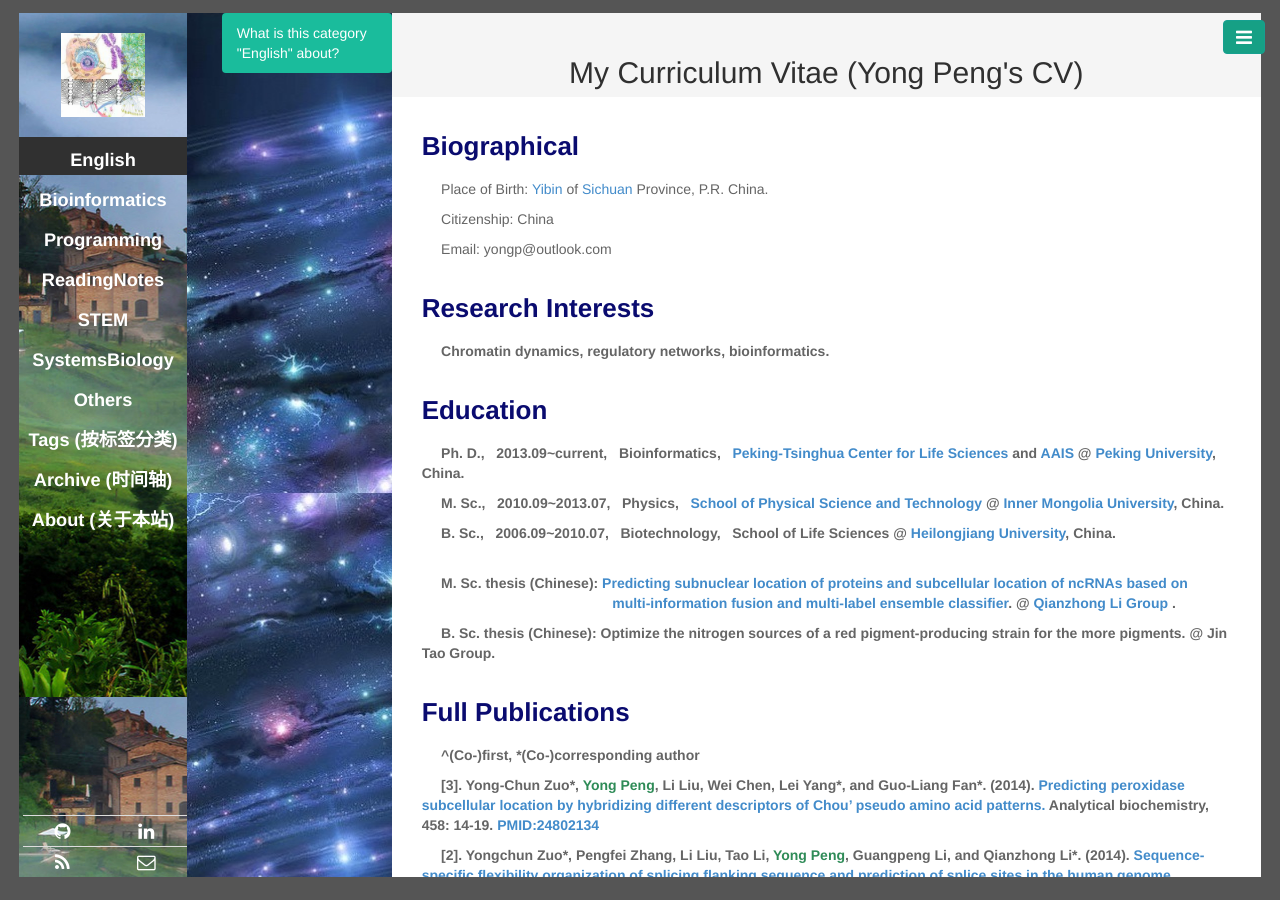
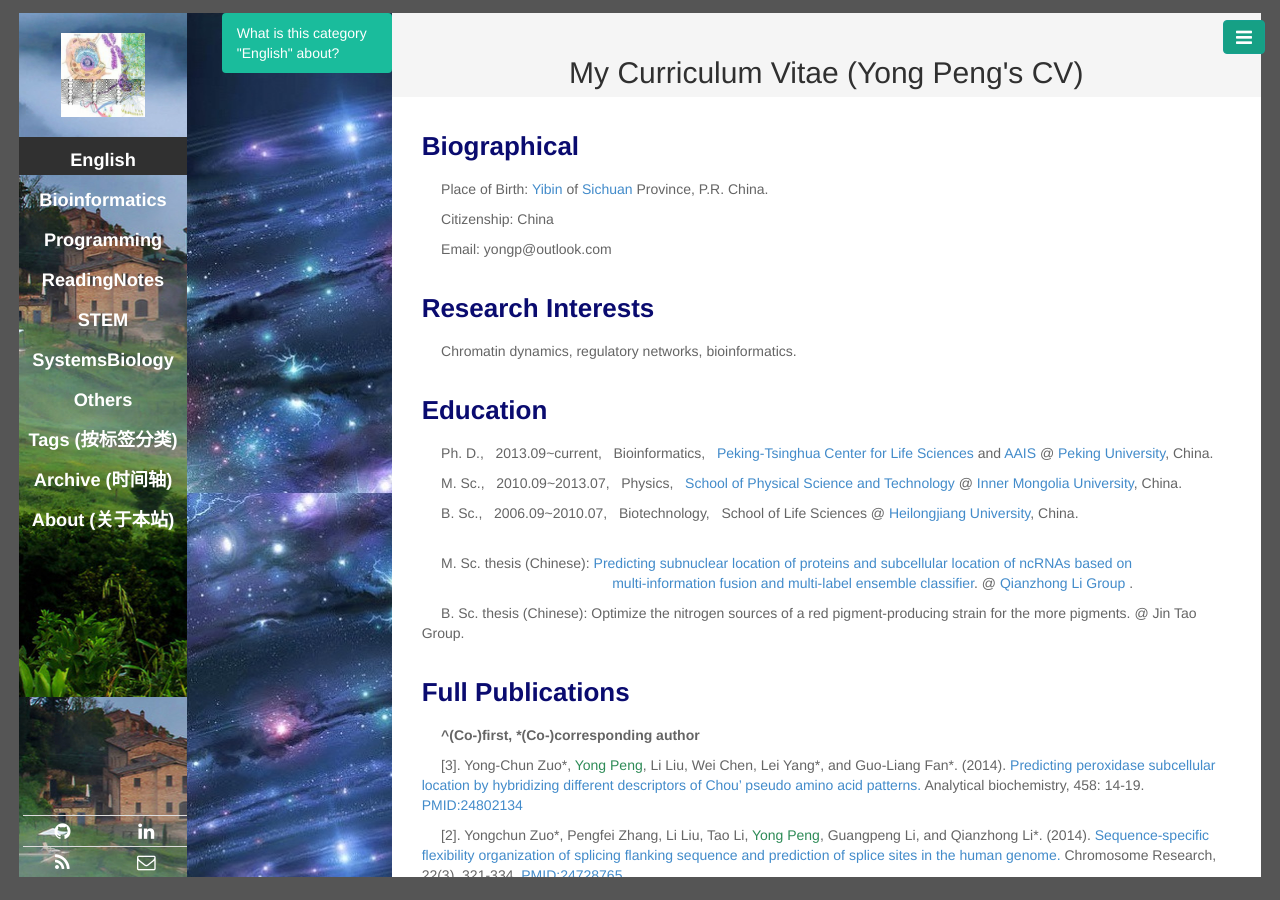
Before and after one commit to CTLife/CTLife.github.io, a Jekyll site: the page built from yongpeng.html, in a window 1280 px wide. Built offline with Jekyll 4.4.1, drawn with Linux system fonts in a browser that asks for light colours; Markdown is read by kramdown in place of the engine named in the settings.

Commit message:
Update yongpeng.html

```diff
--- a/yongpeng.html
+++ b/yongpeng.html
@@ -11,36 +11,36 @@
 <p> &nbsp;&nbsp;&nbsp;&nbsp; Email: yongp@outlook.com </p>
 
 <h3><b style = "color:#0a0b6f">Research Interests</b></h3>
-<p><b> &nbsp;&nbsp;&nbsp;&nbsp; Chromatin dynamics, regulatory networks, bioinformatics.</b></p>
+<p> &nbsp;&nbsp;&nbsp;&nbsp; Chromatin dynamics, regulatory networks, bioinformatics.</p>
 
 <h3><b style = "color:#0a0b6f">Education</b></h3>
-<p><b> &nbsp;&nbsp;&nbsp;&nbsp; Ph. D., &nbsp; 2013.09~current,  &nbsp; Bioinformatics,  &nbsp; <a href="http://www.cls.edu.cn/english/">Peking-Tsinghua Center for Life Sciences</a> and <a href="http://www.aais.pku.edu.cn/En_Index.asp">AAIS</a> @ <a href="https://en.wikipedia.org/wiki/Peking_University">Peking University</a>, China. </b></p>
-<p><b> &nbsp;&nbsp;&nbsp;&nbsp; M. Sc., &nbsp; 2010.09~2013.07,  &nbsp; Physics,  &nbsp; <a href="http://wlxy.imu.edu.cn/"> School of Physical Science and Technology</a> @ <a href="https://en.wikipedia.org/wiki/Inner_Mongolia_University">Inner Mongolia University</a>, China. </b></p>
-<p><b> &nbsp;&nbsp;&nbsp;&nbsp; B. Sc., &nbsp; 2006.09~2010.07,  &nbsp; Biotechnology,  &nbsp; School of Life Sciences @ <a href="https://en.wikipedia.org/wiki/Heilongjiang_University">Heilongjiang University</a>, China. </b></p>
+<p> &nbsp;&nbsp;&nbsp;&nbsp; Ph. D., &nbsp; 2013.09~current,  &nbsp; Bioinformatics,  &nbsp; <a href="http://www.cls.edu.cn/english/">Peking-Tsinghua Center for Life Sciences</a> and <a href="http://www.aais.pku.edu.cn/En_Index.asp">AAIS</a> @ <a href="https://en.wikipedia.org/wiki/Peking_University">Peking University</a>, China. </p>
+<p> &nbsp;&nbsp;&nbsp;&nbsp; M. Sc., &nbsp; 2010.09~2013.07,  &nbsp; Physics,  &nbsp; <a href="http://wlxy.imu.edu.cn/"> School of Physical Science and Technology</a> @ <a href="https://en.wikipedia.org/wiki/Inner_Mongolia_University">Inner Mongolia University</a>, China. </p>
+<p> &nbsp;&nbsp;&nbsp;&nbsp; B. Sc., &nbsp; 2006.09~2010.07,  &nbsp; Biotechnology,  &nbsp; School of Life Sciences @ <a href="https://en.wikipedia.org/wiki/Heilongjiang_University">Heilongjiang University</a>, China. </p>
 <br>
-<p><b> &nbsp;&nbsp;&nbsp;&nbsp; M. Sc. thesis (Chinese): <a href="http://www.cnki.net/KCMS/detail/detail.aspx?QueryID=4&CurRec=1&recid=&filename=1013293069.nh&dbname=CMFD201401&dbcode=CMFD&pr=&urlid=&yx=&uid=WEEvREcwSlJHSldRa1FhdkJkdjAzeWtRZzM3dFRCQzJ5eUQ5cHNoczNtMD0=$9A4hF_YAuvQ5obgVAqNKPCYcEjKensW4ggI8Fm4gTkoUKaID8j8gFw!!&v=MTY4MjdTN0RoMVQzcVRyV00xRnJDVVJMeWVaK2RtRkNqZ1VMckJWRjI2SGJHeEhkSEtwcEViUElSOGVYMUx1eFk="> Predicting subnuclear location of proteins and subcellular location of ncRNAs based on
-       <br>  &emsp; &emsp; &emsp; &emsp; &emsp; &emsp; &emsp; &emsp; &emsp; &emsp;  &nbsp;&nbsp;  multi-information fusion and multi-label ensemble classifier</a>. @ <a href="http://202.207.14.87:8032/bioinformation/index.asp"> Qianzhong Li Group </a>. </b></p>
-<p><b> &nbsp;&nbsp;&nbsp;&nbsp; B. Sc. thesis (Chinese): Optimize the nitrogen sources of a red pigment-producing strain for the more pigments. @ Jin Tao Group. </b></p>
+<p> &nbsp;&nbsp;&nbsp;&nbsp; M. Sc. thesis (Chinese): <a href="http://www.cnki.net/KCMS/detail/detail.aspx?QueryID=4&CurRec=1&recid=&filename=1013293069.nh&dbname=CMFD201401&dbcode=CMFD&pr=&urlid=&yx=&uid=WEEvREcwSlJHSldRa1FhdkJkdjAzeWtRZzM3dFRCQzJ5eUQ5cHNoczNtMD0=$9A4hF_YAuvQ5obgVAqNKPCYcEjKensW4ggI8Fm4gTkoUKaID8j8gFw!!&v=MTY4MjdTN0RoMVQzcVRyV00xRnJDVVJMeWVaK2RtRkNqZ1VMckJWRjI2SGJHeEhkSEtwcEViUElSOGVYMUx1eFk="> Predicting subnuclear location of proteins and subcellular location of ncRNAs based on
+       <br>  &emsp; &emsp; &emsp; &emsp; &emsp; &emsp; &emsp; &emsp; &emsp; &emsp;  &nbsp;&nbsp;  multi-information fusion and multi-label ensemble classifier</a>. @ <a href="http://202.207.14.87:8032/bioinformation/index.asp"> Qianzhong Li Group </a>. </p>
+<p> &nbsp;&nbsp;&nbsp;&nbsp; B. Sc. thesis (Chinese): Optimize the nitrogen sources of a red pigment-producing strain for the more pigments. @ Jin Tao Group. </p>
 
 
 
 <h3><b style = "color:#0a0b6f"> Full Publications </b></h3>
 <p><b> &nbsp;&nbsp;&nbsp;&nbsp; ^(Co-)first,  *(Co-)corresponding author </b></p>
 
-<p><b> &nbsp;&nbsp;&nbsp;&nbsp; [3].  Yong-Chun Zuo*, <font color="#2E8B57">Yong Peng</font>, Li Liu, Wei Chen, Lei Yang*, and Guo-Liang Fan*. (2014).
+<p> &nbsp;&nbsp;&nbsp;&nbsp; [3].  Yong-Chun Zuo*, <font color="#2E8B57">Yong Peng</font>, Li Liu, Wei Chen, Lei Yang*, and Guo-Liang Fan*. (2014).
 <a href="http://www.sciencedirect.com/science/article/pii/S0003269714001912">
 Predicting peroxidase subcellular location by hybridizing different descriptors of Chou’ pseudo amino acid patterns. </a>
 Analytical biochemistry, 458: 14-19.  <a href="https://www.ncbi.nlm.nih.gov/pubmed/24802134">PMID:24802134</a>
-</b></p>
+</p>
 
-<p><b> &nbsp;&nbsp;&nbsp;&nbsp; [2].  Yongchun Zuo*, Pengfei Zhang, Li Liu, Tao Li, <font color="#2E8B57">Yong Peng</font>, Guangpeng Li, and Qianzhong Li*. (2014).
+<p> &nbsp;&nbsp;&nbsp;&nbsp; [2].  Yongchun Zuo*, Pengfei Zhang, Li Liu, Tao Li, <font color="#2E8B57">Yong Peng</font>, Guangpeng Li, and Qianzhong Li*. (2014).
 <a href="http://link.springer.com/article/10.1007%2Fs10577-014-9414-z">
 Sequence-specific flexibility organization of splicing flanking sequence and prediction of splice sites in the human genome. </a>
 Chromosome Research, 22(3), 321-334.  <a href="https://www.ncbi.nlm.nih.gov/pubmed/24728765">PMID:24728765</a>
-</b></p>
+</p>
 
-<p><b> &nbsp;&nbsp;&nbsp;&nbsp; [1]. Tao Li, Qian-Zhong Li*, Shuai Liu, Guo-Liang Fan, Yong-Chun Zuo, and <font color="#2E8B57">Yong Peng</font>. (2013).
+<p> &nbsp;&nbsp;&nbsp;&nbsp; [1]. Tao Li, Qian-Zhong Li*, Shuai Liu, Guo-Liang Fan, Yong-Chun Zuo, and <font color="#2E8B57">Yong Peng</font>. (2013).
 <a href="http://bioinformatics.oxfordjournals.org/content/29/6/678.abstract">
 PreDNA: accurate prediction of DNA-binding sites in proteins by integrating sequence and geometric structure information. </a>
 Bioinformatics, 29(6), 678-685.  <a href="https://www.ncbi.nlm.nih.gov/pubmed/23335013">PMID:23335013</a>
-</b></p>
+</p>
```
